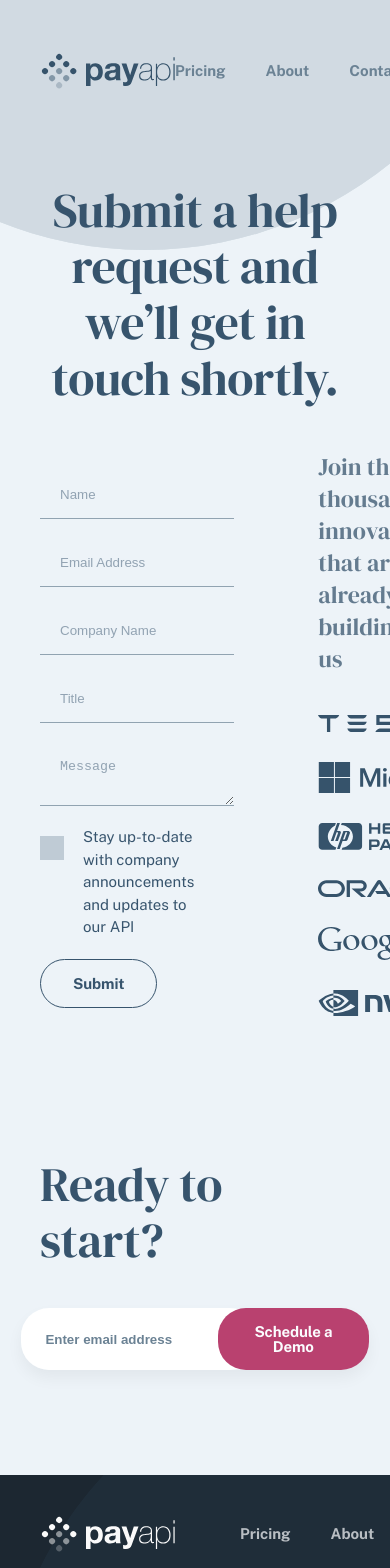
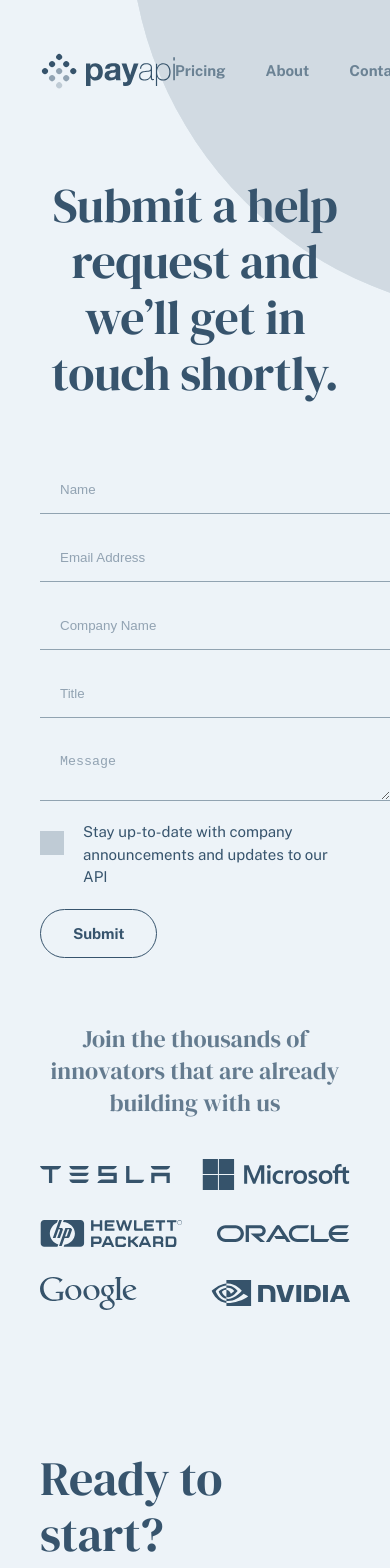
Before and after one commit to mackieva/payapi, a React (Vite) app: page /contact in a window 390 px wide. Shown: the top 1568 px of the page. Built offline with nearby package versions, Linux system fonts and the light colour scheme.

Commit message:
contact page tablet responsiveness

```diff
--- a/src/Contact.css
+++ b/src/Contact.css
@@ -1,3 +1,9 @@
 body.contact {
 	background: url('/images/bg-pattern-circle.svg') no-repeat top -530px right -145px;
 }
+
+@media (max-width: 1440px) {
+	body.contact {
+		background: url('/images/bg-pattern-circle.svg') no-repeat top -465px right -520px;
+	}
+}
--- a/src/components/contact/contact-content.css
+++ b/src/components/contact/contact-content.css
@@ -1,7 +1,6 @@
 h2 {
 	color: var(--alt-blue);
 	margin-top: 80px;
-	text-wrap: balance;
 }
 
 .contact__container {
@@ -143,3 +142,21 @@
 	font-size: 11px;
 	margin-left: 20px;
 }
+
+@media (max-width: 1440px) {
+	.contact__container {
+		display: flex;
+		flex-direction: column;
+		justify-content: space-between;
+		align-items: center;
+		gap: 65px;
+	}
+
+	.contact__container-copy {
+		max-width: 541px;
+	}
+
+	.contact__container-copy p {
+		text-align: center;
+	}
+}
--- a/src/index.css
+++ b/src/index.css
@@ -202,3 +202,17 @@
 .page-title {
 	text-align: center;
 }
+
+.page-title h2 {
+	color: var(--alt-blue);
+	margin-top: 80px;
+}
+
+@media (max-width: 1440px) {
+	.page-title h2 {
+		max-width: 22ch;
+		margin-left: auto;
+		margin-right: auto;
+		margin-top: 75px;
+	}
+}
```
